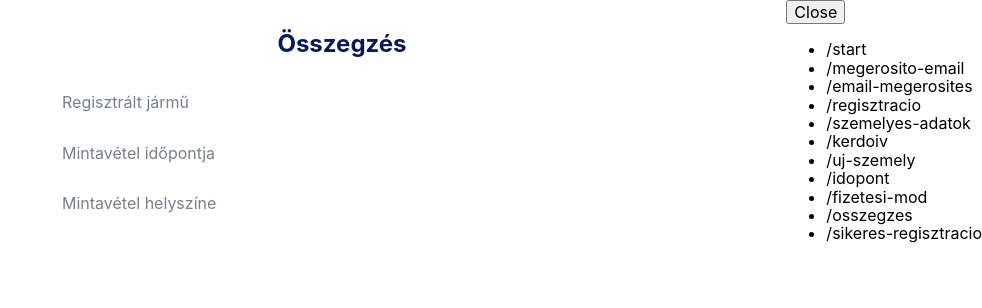
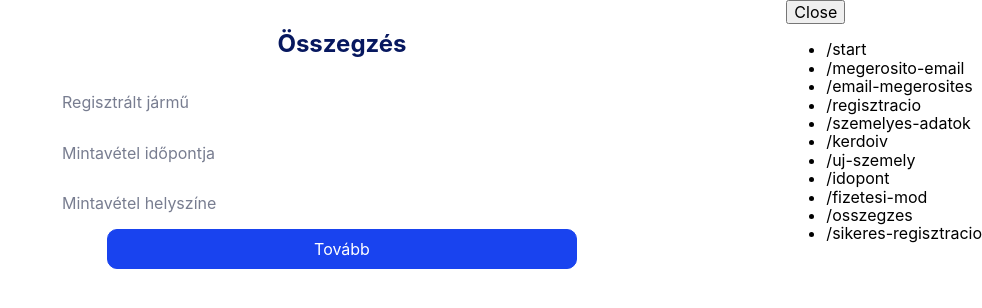
Before and after one commit to rollethu/noe, a React (Create React App) app in the folder code/frontend/: page /osszegzes in a window 1280 px wide. Shown: the top 308 px of the page, without its empty margins (298-1280 px from the left). Built offline with nearby package versions, Linux system fonts and the light colour scheme.

Commit message:
Add next button to Checkout screen

```diff
--- a/code/frontend/src/screens/Checkout.jsx
+++ b/code/frontend/src/screens/Checkout.jsx
@@ -2,7 +2,8 @@ import React from "react";
 
 import { Context as SeatContext } from "../contexts/seatContext";
 import { Context as AppointmentContext } from "../contexts/appointmentContext";
-import { View, Caption, Text, DataRow, HR } from "../UI";
+import { View, Caption, Text, DataRow, HR, LinkButton } from "../UI";
+import { ROUTE_PAYMENT_METHODS } from "../App";
 
 export default function Checkout() {
   const {
@@ -68,6 +69,9 @@ export default function Checkout() {
           </DataRow>
         </>
       ))}
+      <LinkButton toCenter to={ROUTE_PAYMENT_METHODS}>
+        Tovább
+      </LinkButton>
     </View>
   );
 }
```
